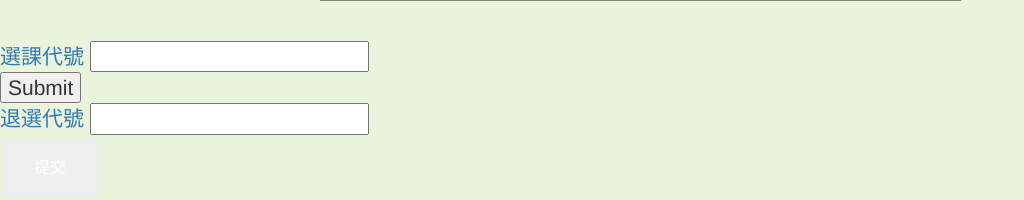
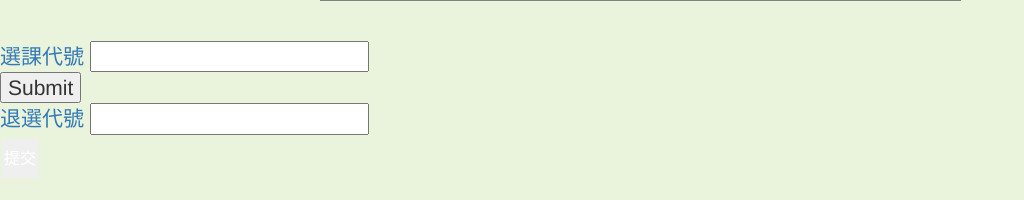
Before and after one commit to liubohung/database_W, a PHP site: page /welcome2.php in a window 1280 px wide. Shown: the part 907-1107 px from the top of the page, without its empty margins (0-1024 px from the left). After the commit the page ends 1085 px from the top, so only its background shows below. Run offline with PHP 8.4, Linux system fonts and the light colour scheme; the visitor is signed in with stand-in values (Sample User, id 1); data that the repository does not hold is empty; some libraries are stand-ins or nearby versions.

Commit message:
change welcome.php

```diff
--- a/welcome2.php
+++ b/welcome2.php
@@ -17,7 +17,7 @@
 		.button {
   		border: none;
   		color: white;
-  		padding: 16px 32px;
+  		padding: 7px 2px;
   		text-align: center;
   		text-decoration: none;
   		display: inline-block;
```
